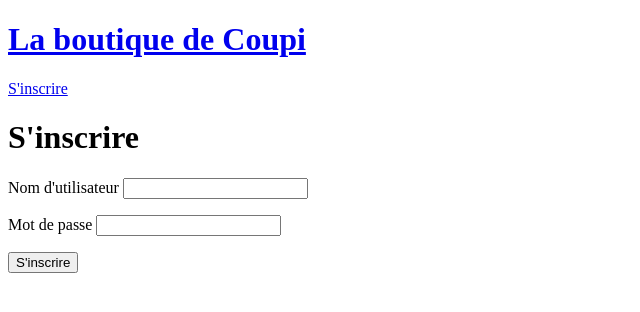
After one commit to ABRF-Coup/Django_eshopProject, a Django app: page /signup/ in a window 1280 px wide. The commit adds this page. Shown: the top 312 px of the page, without its empty margins (0-640 px from the left). Run offline with Django 5.2, Linux system fonts and the light colour scheme.

Commit message:
Gestion utilisateur

```diff
--- a/src/Shop/settings.py
+++ b/src/Shop/settings.py
@@ -37,7 +37,7 @@ INSTALLED_APPS = [
     'django.contrib.sessions',
     'django.contrib.messages',
     'django.contrib.staticfiles',
-    'django.contrib.sites',
+
     'store',
     'accounts',
 ]
--- a/src/Shop/urls.py
+++ b/src/Shop/urls.py
@@ -19,9 +19,11 @@ from django.urls import include, path
 from store.views import index_store, product_detail
 from django.conf.urls.static import static
 from Shop import settings
+from accounts.views import SignUp
 
 urlpatterns = [
     path('admin/', admin.site.urls),
     path('product/<str:slug>/', product_detail, name="product_detail"),
     path('', index_store,name="page_acceuil_boutique"),
+    path('signup/',SignUp , name="signup")
 ] + static(settings.MEDIA_URL, document_root=settings.MEDIA_ROOT)
--- /dev/null
+++ b/src/accounts/templates/SignUp.html
@@ -0,0 +1,27 @@
+{% extends 'base.html' %}
+
+
+
+{% block content %}
+
+<h1> S'inscrire </h1>
+
+<form method="post">
+    {% csrf_token %}
+
+    <p>
+        <label for="username">Nom d'utilisateur</label>
+        <input id="username" type="text" name="username">
+    <p>
+    <p>
+        <label for="password">Mot de passe</label>
+        <input id="password" type="password" name="password">
+    <p>
+
+    <button type="submit">S'inscrire</button>
+    </form>
+
+
+
+
+{% endblock %}
--- a/src/accounts/views.py
+++ b/src/accounts/views.py
@@ -1,3 +1,17 @@
-from django.shortcuts import render
+from django.shortcuts import redirect, render
+from django.contrib.auth import get_user_model,login
+
+
+User = get_user_model()
 
 # Create your views here.
+def SignUp(request):
+
+    if request.method == 'POST':
+        Username = request.POST.get('username')
+        Password = request.POST.get('password')
+        user = User.objects.create_user(username=Username, password=Password)
+        login(request,user)
+        return redirect('page_acceuil_boutique')
+
+    return render(request, 'SignUp.html')
--- a/src/templates/base.html
+++ b/src/templates/base.html
@@ -16,6 +16,14 @@
         <a href="{% url 'page_acceuil_boutique' %}">
         <h1>La boutique de Coupi</h1>
         </a>
+
+        {% if not user.is_authenticated %}
+        <a href="{% url 'signup' %}">
+            S'inscrire
+        </a>
+        {% endif %}
+
+
        {% block content %}
        {% endblock  %}
 
```
Also changed, not shown: src/db.sqlite3.
